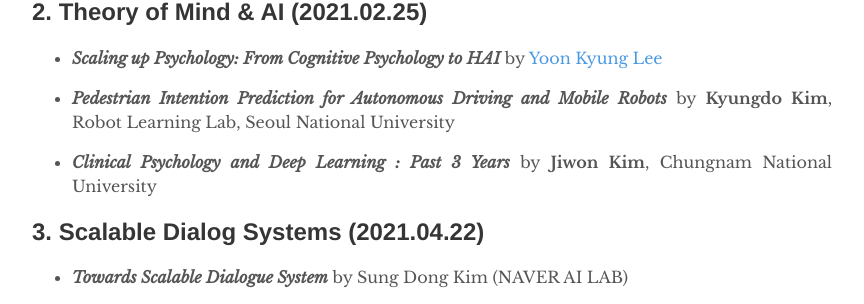
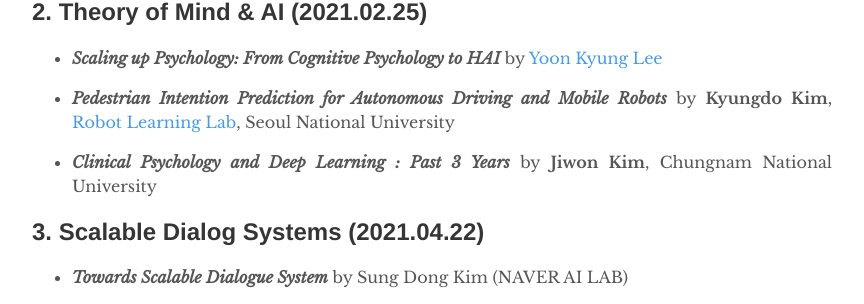
Before and after one commit to humanfactorspsych/blog, a Jekyll site: the page built from _posts/2021-01-21-appcog.md, in a window 1280 px wide. Shown: the part 1053-1357 px from the top of the page, without its empty margins (208-1072 px from the left). Built offline with Jekyll 4.4.1, drawn with Linux system fonts in a browser that asks for light colours; part of the change alters nothing that is shown.

```diff
--- a/_posts/2021-01-21-appcog.md
+++ b/_posts/2021-01-21-appcog.md
@@ -34,7 +34,7 @@ Hfpsych lab Members (Presenters): YoonKyung Lee, Yoonwon Jung, Inju Lee, Jaeun P
 
 - _**Scaling up Psychology: From Cognitive Psychology to HAI**_ by [Yoon Kyung Lee](https://yoonlee78.github.io/about)
 
-- _**Pedestrian Intention Prediction for Autonomous Driving and Mobile Robots**_ by **Kyungdo Kim**, Robot Learning Lab, Seoul National University
+- _**Pedestrian Intention Prediction for Autonomous Driving and Mobile Robots**_ by **Kyungdo Kim**, [Robot Learning Lab](http://rllab.snu.ac.kr/), Seoul National University
 
 - _**Clinical Psychology and Deep Learning : Past 3 Years**_ by **Jiwon Kim**, Chungnam National University
 
```
